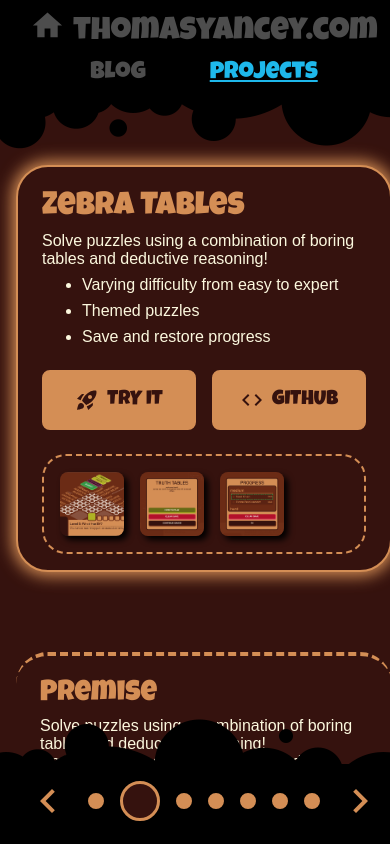
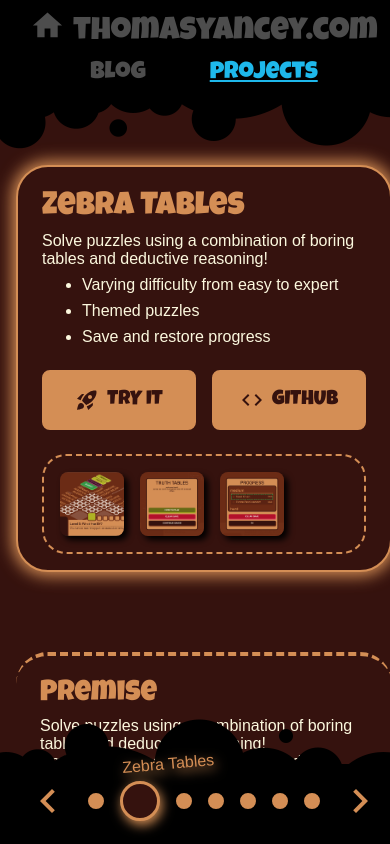
Before and after one commit to thyancey/portfolio, a React (Vite) app: page /#/projects/zebra in a window 390 px wide. Built offline with nearby package versions, Linux system fonts and the light colour scheme; a web font is replaced by a local one.

Commit message:
mobile tweaks

```diff
--- a/src/components/footer.tsx
+++ b/src/components/footer.tsx
@@ -12,7 +12,6 @@ const ScFooter = styled.footer`
 
   position: relative;
 
-
   @media (max-width: 42.15rem) {
     min-height: 5rem;
     padding-top: 0.5rem;
@@ -23,7 +22,7 @@ const ScNavBar = styled.div`
   position: relative;
   z-index: 1;
   text-align: center;
-  margin-bottom: .5rem;
+  margin-bottom: 0.5rem;
   min-height: 3.625rem;
 
   display: flex;
@@ -32,11 +31,12 @@ const ScNavBar = styled.div`
 
   > a {
     color: var(--theme-primary);
-    margin: 0 .5rem -.25rem .5rem;
+    margin: 0 0.5rem -0.25rem 0.5rem;
 
-    &:hover{
+    &:hover {
       color: var(--theme-bg);
-      filter: drop-shadow(0 0 3px var(--theme-primary)) drop-shadow(0 0 3px var(--theme-primary)) drop-shadow(0 0 3px var(--theme-primary));
+      filter: drop-shadow(0 0 3px var(--theme-primary)) drop-shadow(0 0 3px var(--theme-primary))
+        drop-shadow(0 0 3px var(--theme-primary));
     }
   }
 `;
@@ -57,9 +57,8 @@ const ScNavBubble = styled.div<ScNavBubbleProps>`
   transition: width 0.3s, height 0.3s, background-color 0.3s;
 
   &:hover {
-    /* background-color: var(--theme-bg); */
-    background-color: var(--theme-${p => p.$theme}-bg);
-    border-color: var(--theme-${p => p.$theme}-primary);
+    background-color: var(--theme-${(p) => p.$theme}-bg);
+    border-color: var(--theme-${(p) => p.$theme}-primary);
     width: 1.5rem;
     height: 1.5rem;
   }
@@ -83,7 +82,7 @@ const ScNavBubble = styled.div<ScNavBubbleProps>`
   }
 
   &::before {
-    content: '${p => p.$text}';
+    content: '${(p) => p.$text}';
 
     position: absolute;
     pointer-events: none;
@@ -97,21 +96,36 @@ const ScNavBubble = styled.div<ScNavBubbleProps>`
 
     bottom: 0;
 
-    color: var(--theme-${p => p.$theme}-primary);
+    color: var(--theme-${(p) => p.$theme}-primary);
     opacity: 0;
     /* just fade out on unhover */
-    transition: opacity 0.3s, bottom 0.3s .3s, transform 0.3s .3s;
+    transition: opacity 0.3s, bottom 0.3s 0.3s, transform 0.3s 0.3s, padding 0.3s;
   }
 
-  &:hover {
-    filter: drop-shadow(2px 4px 6px var(--theme-${p => p.$theme}-primary));
+  &.active {
+    filter: drop-shadow(2px 4px 6px var(--theme-${(p) => p.$theme}-primary));
+  }
+  @media (hover: hover) {
+    &:hover {
+      z-index: 1;
+      filter: drop-shadow(2px 4px 2px var(--theme-${(p) => p.$theme}-primary));
 
+      &::before {
+        background-color: var(--color-black);
+        padding: 0.5rem 0.75rem;
+        border-radius: 1rem;
+      }
+    }
+  }
+
+  &:hover,
+  &.active {
     &::before {
       /* tilt up and fade in */
-      transition: opacity 0.5s .1s, bottom 0.3s, transform 0.3s;
+      transition: opacity 0.5s 0.1s, bottom 0.3s, transform 0.3s, padding 0.3s;
       bottom: 100%;
       opacity: 1;
-      transform: rotate(-5deg) translateY(-.5rem);
+      transform: rotate(-5deg) translateY(-0.5rem);
     }
   }
 `;
--- a/src/components/project-modal.tsx
+++ b/src/components/project-modal.tsx
@@ -17,7 +17,8 @@ const ScCarouselRoundBtn = styled.div<ScCarouselBtnProps>`
 
   background-color: var(--theme-bg);
   border-radius: 50%;
-  box-shadow: 0 0 1rem 0.5rem var(--theme-primary);
+  box-shadow: 0 0 .25rem 0.1rem var(--theme-primary);
+  border: .25rem solid var(--theme-primary);
 
   padding: 0.25rem;
   padding-bottom: 0;
@@ -75,7 +76,8 @@ const ScModal = styled.div`
 
   background-color: var(--theme-bg);
   border-radius: 2rem;
-  box-shadow: 0.3rem 0.4rem 0.3rem 0.1rem var(--color-black);
+  box-shadow: 0rem 0rem 1rem 0.5rem var(--color-black);
+  border: .25rem solid var(--theme-primary);
   text-align: left;
   padding: 1.5rem;
   padding-bottom: 1rem;
@@ -97,7 +99,7 @@ const ScModal = styled.div`
 
   h2 {
     text-align: center;
-    padding-right: 4rem;
+    padding-right: 1rem;
   }
 
   a {
@@ -117,7 +119,8 @@ const ScModal = styled.div`
     z-index: 1;
 
     background-color: var(--theme-bg);
-    box-shadow: 0 0 1rem 0.5rem var(--theme-primary);
+    box-shadow: 0 0 .25rem 0.1rem var(--theme-primary);
+    border: .25rem solid var(--theme-primary);
     border-radius: 50%;
 
     padding: 0.7rem;
@@ -145,7 +148,7 @@ const ScSubModal = styled.div`
   img {
     flex: 1;
     object-fit: contain;
-    filter: drop-shadow(2px 4px 6px var(--color-black));
+    filter: drop-shadow(2px 4px 6px var(--theme-primary));
 
     user-select: none;
     -moz-user-select: none;
@@ -159,9 +162,18 @@ const ScSubModal = styled.div`
   > p {
     border-top: 2px dashed var(--theme-primary);
     padding-top: 0.75rem;
-    color: var(--theme-primary);
+    color: var(--theme-neutral);
     margin: 1rem 0 0 0;
     max-height: 30%;
+  }
+
+  @media (max-width: 42.15rem) {
+    h2 {
+      font-size: 1.25rem;
+    }
+    p {
+      font-size: .75rem;
+    }
   }
 `;
 
```
